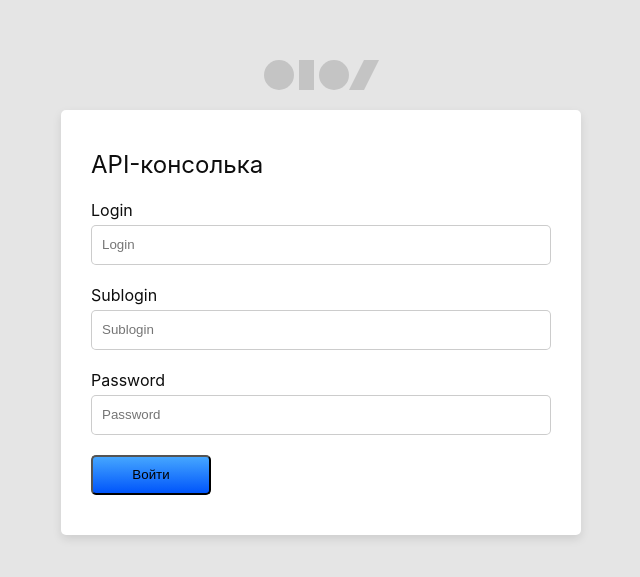
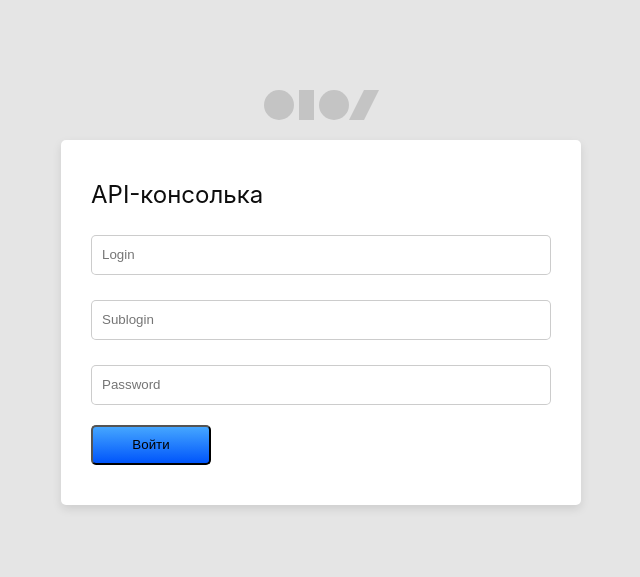
Before and after one commit to sataller/API-console, a React (Create React App) app: page / in a window 1280 px wide. Shown: the part 103-680 px from the top of the page, without its empty margins (319-959 px from the left). Built offline with nearby package versions, Linux system fonts and the light colour scheme; what sendsay-api would draw is missing.

Commit message:
[WIP] fix  validation bugs

```diff
--- a/src/components/LoginPage/CustomInput.tsx
+++ b/src/components/LoginPage/CustomInput.tsx
@@ -6,18 +6,28 @@ type InputType = {
   id: string;
   placeholder: string;
   onChange: (e: React.FormEvent<HTMLInputElement>) => void;
+  onBlur?: (e: React.FormEvent<HTMLInputElement>) => void;
   value: string;
   type: string;
+  touched?: boolean;
 };
 
-const CustomInput = ({error, id, placeholder, onChange, value, type}: InputType) => {
+const CustomInput = ({touched, onBlur, error, id, placeholder, onChange, value, type}: InputType) => {
   return (
     <>
-      <Label error={Boolean(error)} htmlFor={id}>
+      <Label error={Boolean(error && touched)} htmlFor={id}>
         {' '}
-        {error || placeholder}
+        {touched && (error || placeholder)}
       </Label>
-      <Input onChange={onChange} value={value} error={Boolean(error)} id={id} type={type} placeholder={placeholder} />
+      <Input
+        onBlur={onBlur}
+        onChange={onChange}
+        value={value}
+        error={Boolean(error && touched)}
+        id={id}
+        type={type}
+        placeholder={placeholder}
+      />
     </>
   );
 };
--- a/src/components/LoginPage/Login.tsx
+++ b/src/components/LoginPage/Login.tsx
@@ -45,7 +45,6 @@ const Login = () => {
       const errors: FormikErrorType = {};
       const loginError = validation.validateLogin(values.login);
       const passwordError = validation.validatePassword(values.password);
-
       if (loginError !== '') {
         errors.login = loginError;
       }
@@ -59,6 +58,7 @@ const Login = () => {
       });
       return errors;
     },
+
     onSubmit: (values) => {
       const payload = getPayload(values);
       onSubmit({...payload});
@@ -80,7 +80,6 @@ const Login = () => {
     dispatch(setError({error: false}));
     dispatch(asyncLoginAction(payload));
   };
-
   return (
     <Wrapper>
       <Logo />
@@ -89,6 +88,8 @@ const Login = () => {
         {error && <ErrorBlock errorText={errorText} />}
         <CustomInput
           key={'login'}
+          touched={form.touched.login}
+          onBlur={form.handleBlur}
           error={form.errors.login}
           id={'login'}
           onChange={form.handleChange}
@@ -106,7 +107,9 @@ const Login = () => {
         />
         <CustomInput
           key={'password'}
+          touched={form.touched.password}
           error={form.errors.password}
+          onBlur={form.handleBlur}
           id={'password'}
           placeholder="Password"
           onChange={form.handleChange}
@@ -114,7 +117,7 @@ const Login = () => {
           type={'password'}
         />
         <CustomButton
-          isError={validationError.login || validationError.password}
+          isError={(validationError.login && form.touched.login) || (validationError.password && form.touched.password)}
           margin={20}
           onSubmit={form.handleSubmit}
           isFetching={isFetching}
```
